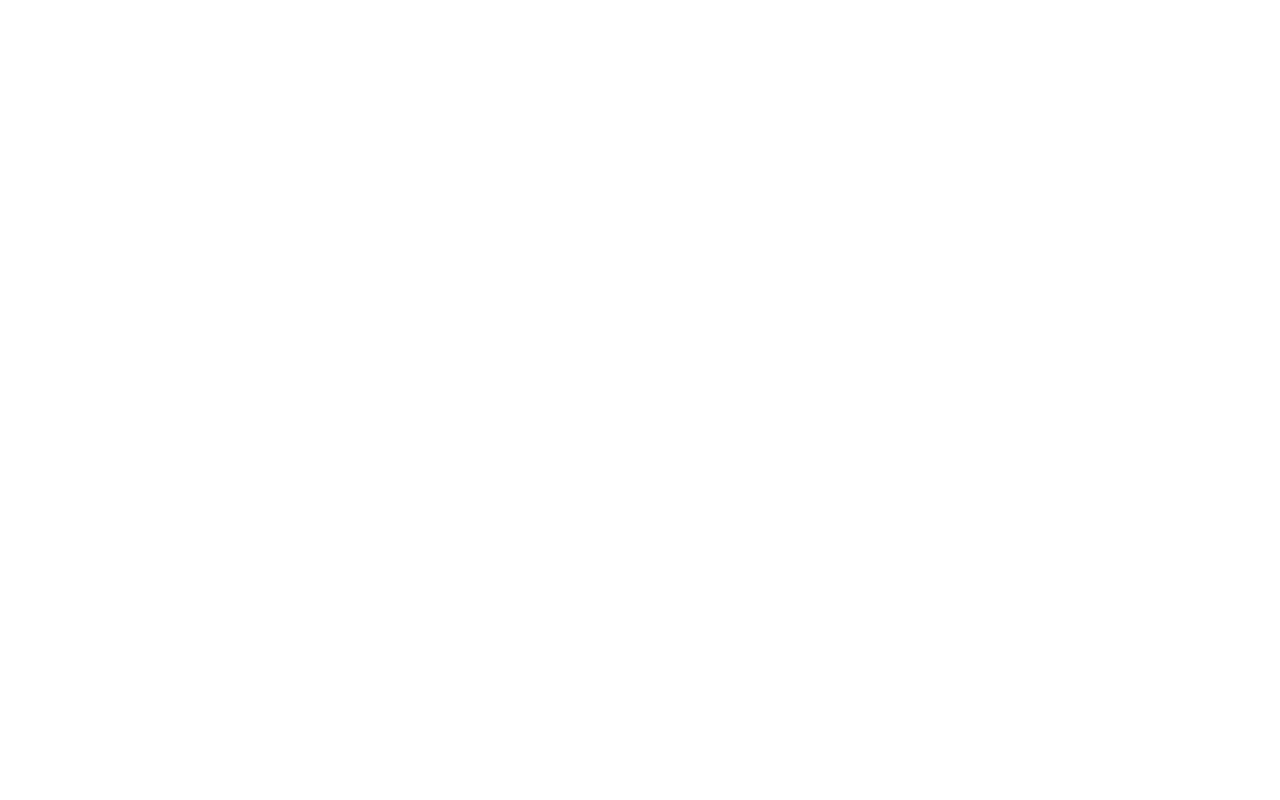
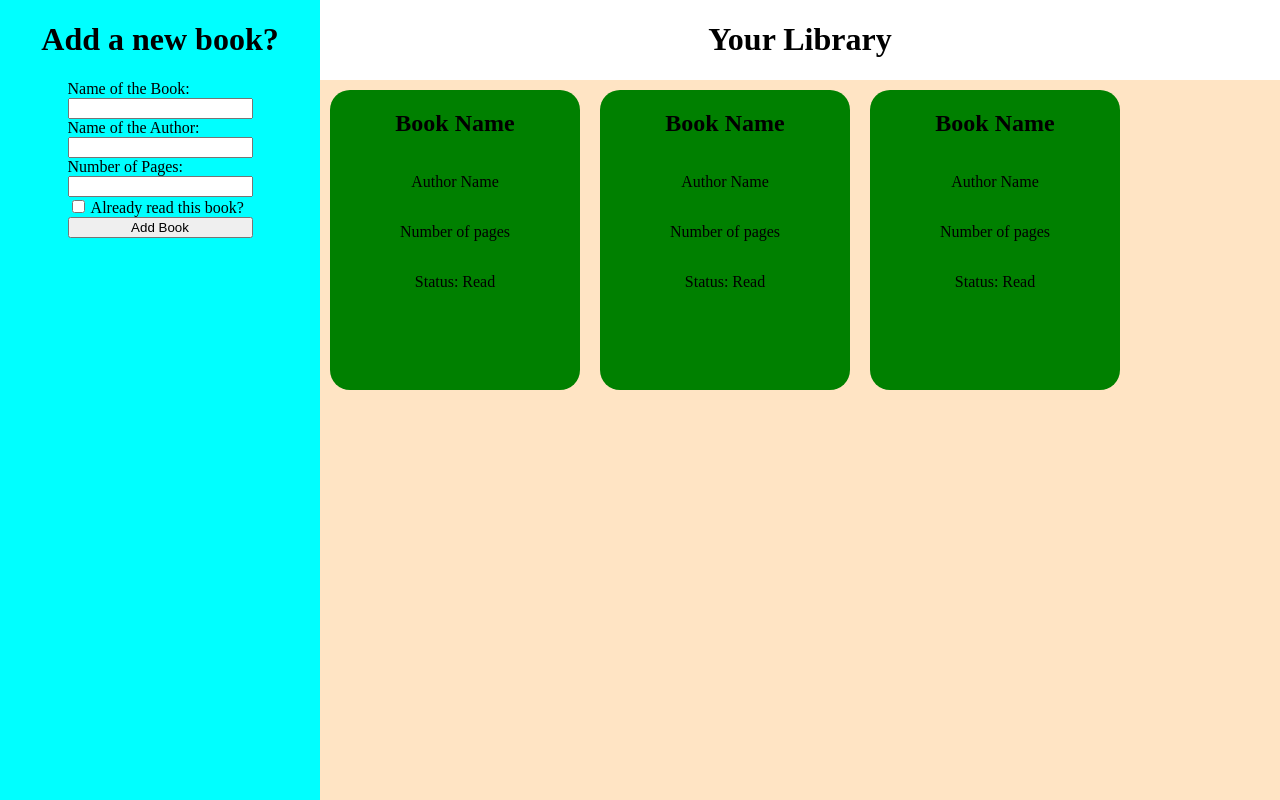
Before and after one commit to tony770/Small_library, a plain HTML site: page index.html in a window 1280 px wide. Drawn offline with Linux system fonts and the light colour scheme.

Commit message:
base layout setup

```diff
--- a/index.html
+++ b/index.html
@@ -7,7 +7,46 @@
     <title>Library</title>
 </head>
 <body>
+    <div class="sidebar">
+        <h1>Add a new book?</h1>
+        <form action="">
+            <label for="bookName">Name of the Book:</label>
+            <input type="text" id="bookName">
 
+            <label for="authorName">Name of the Author:</label>
+            <input type="text" id="authorName">
+
+            <label for="pageNum">Number of Pages:</label>
+            <input type="text" id="pageNum">
+
+            <label for="read"><input type="checkbox" id="read"> Already read this book?</label>
+
+            <button type="submit">Add Book</button>
+        </form>
+    </div>
+    <div class="library">
+        <h1>Your Library</h1>
+        <div class="card_container">
+            <div class="card">
+                <h2>Book Name</h2>
+                <p>Author Name</p>
+                <p>Number of pages</p>
+                <p>Status: Read</p>
+            </div>
+            <div class="card">
+                <h2>Book Name</h2>
+                <p>Author Name</p>
+                <p>Number of pages</p>
+                <p>Status: Read</p>
+            </div>
+            <div class="card">
+                <h2>Book Name</h2>
+                <p>Author Name</p>
+                <p>Number of pages</p>
+                <p>Status: Read</p>
+            </div>
+        </div>
+    </div>
     <script src="scripts.js"></script>
 </body>
 </html>
--- a/styles.css
+++ b/styles.css
@@ -0,0 +1,47 @@
+body {
+    display: flex;
+    padding: 0;
+    margin: 0;
+    height: 100vh;
+}
+
+.sidebar {
+    display: flex;
+    flex-direction: column;
+    width: 25%;
+    height: 100vh;
+    background-color: aqua;
+    align-items: center;
+}
+
+form {
+    display: flex;
+    flex-direction: column;
+}
+
+.library {
+    display: flex;
+    width: 75%;
+    height: 100%;
+    flex-direction: column;
+    align-items: center;
+}
+
+.card_container {
+    display: flex;
+    background-color: bisque;
+    width: 100%;
+    height: 100%;
+    flex-wrap: wrap;
+}
+
+.card {
+    display: flex;
+    flex-direction: column;
+    align-items: center;
+    background-color: green;
+    width: 250px;
+    height: 300px;
+    border-radius: 20px;
+    margin: 10px;
+}
```
